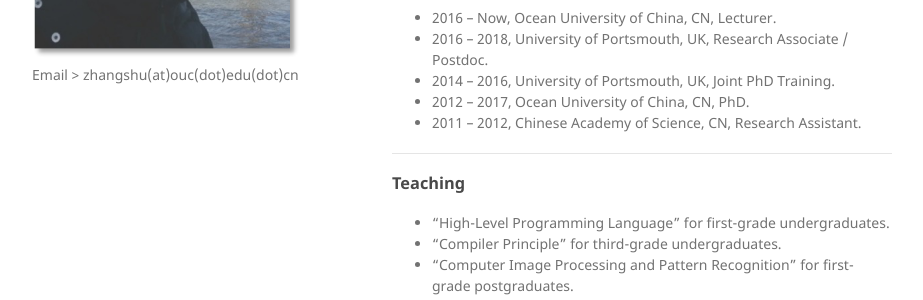
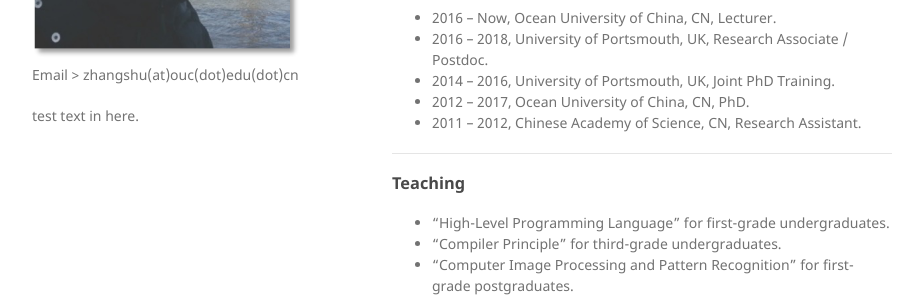
Before and after one commit to jackyspeed/aboutzhangshu, a Jekyll site: the page built from index.md, in a window 1280 px wide. Shown: the part 403-703 px from the top of the page, without its empty margins (178-1101 px from the left). Built offline with Jekyll 4.4.1, drawn with Linux system fonts in a browser that asks for light colours; our own code applies the rules of GitHub Pages for plain Markdown files.

Commit message:
Update default.html

```diff
--- a/_layouts/default.html
+++ b/_layouts/default.html
@@ -22,7 +22,7 @@
 
         <p>{{ site.description | default: site.github.project_tagline }}</p>
 
-        <p class="view">{{ test_var }}</p>
+        <p class="view">{{ site.test_var }}</p>
         <!--
         {% if site.github.is_project_page %}
         <p class="view"><a href="{{ site.github.repository_url }}">View the Project on GitHub <small>{{ site.github.repository_nwo }}</small></a></p>
```
